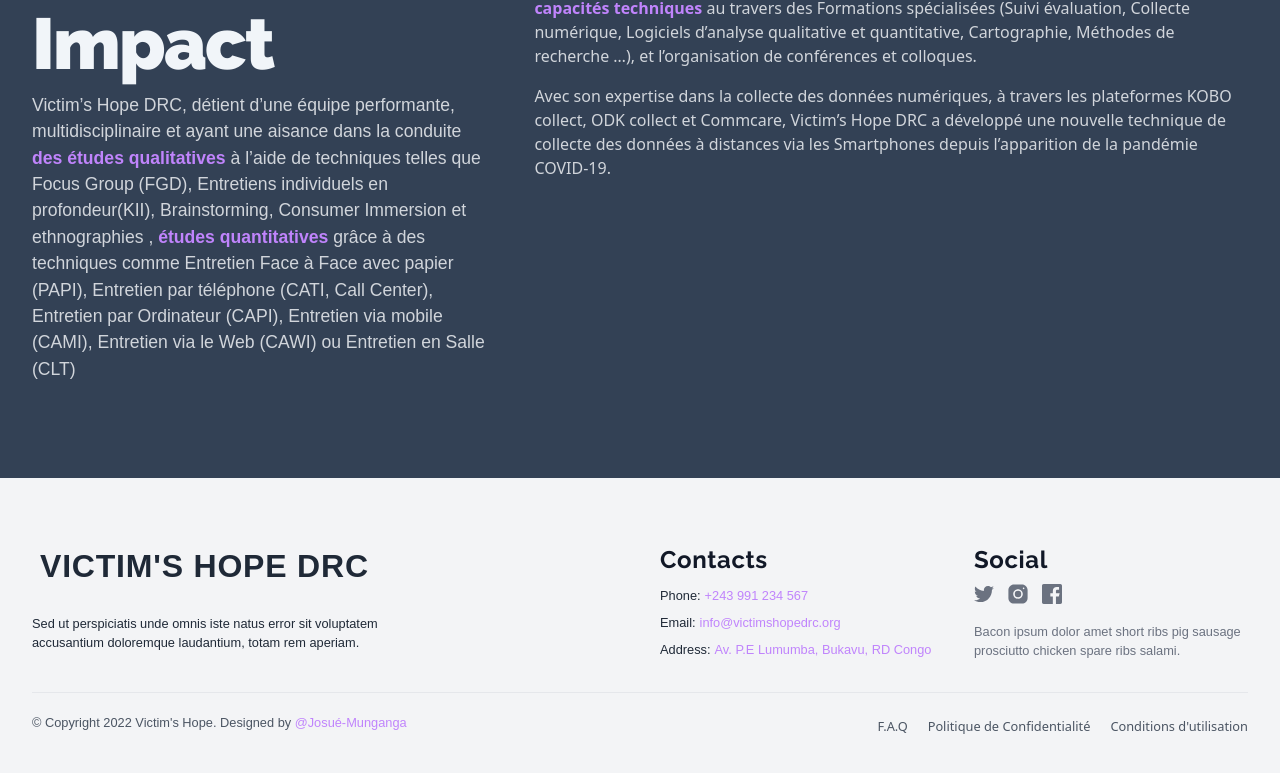
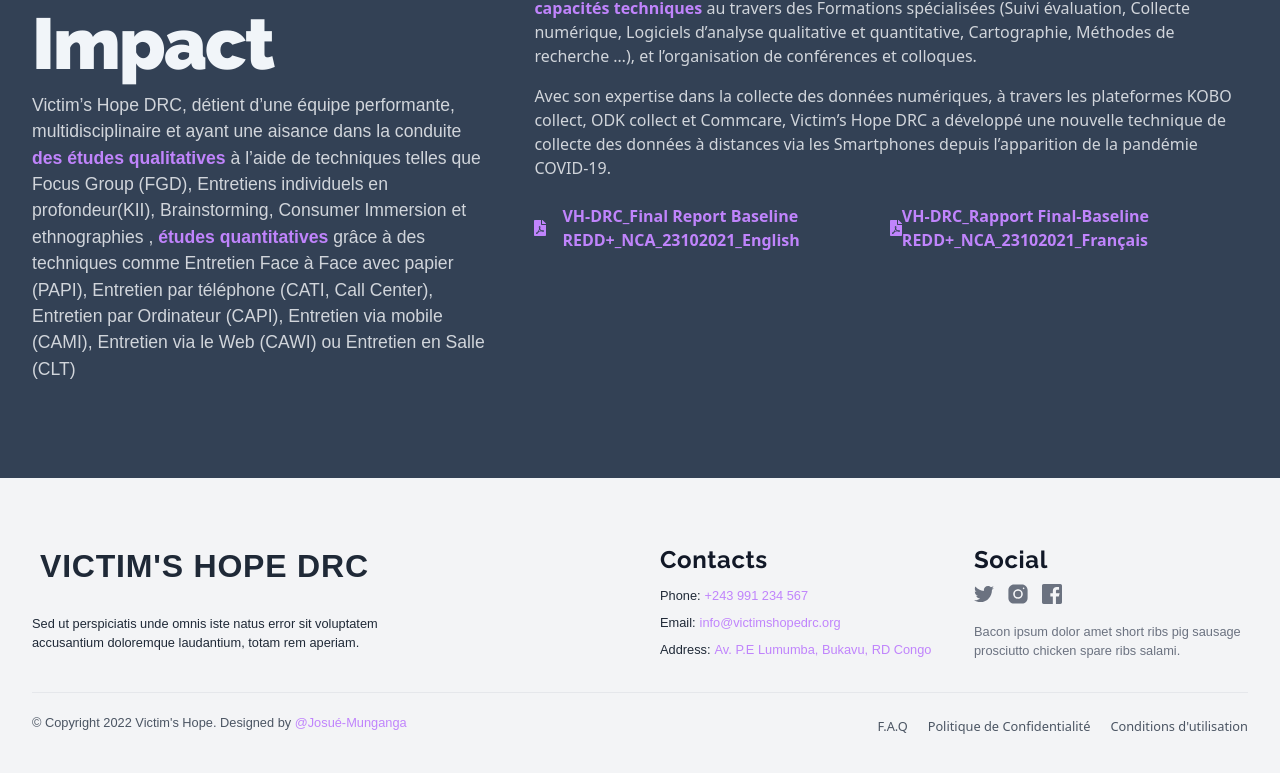
Before and after one commit to josumung999/victimshopedrc, a Next.js app: page /domaines in a window 1280 px wide. Shown: the part 1829-2602 px from the top of the page. Built offline with nearby package versions, Linux system fonts and the light colour scheme; a web font is replaced by a local one.

Commit message:
Added report files to the domain page

```diff
--- a/components/Rsi.jsx
+++ b/components/Rsi.jsx
@@ -1,3 +1,7 @@
+import { faFilePdf } from "@fortawesome/free-solid-svg-icons"
+import { FontAwesomeIcon } from "@fortawesome/react-fontawesome"
+import Link from "next/link"
+
 const Rsi = () => {
   return (
     <div className="bg-slate-700 dark:bg-gray-900">
@@ -60,6 +64,24 @@ const Rsi = () => {
               des données à distances via les Smartphones depuis l’apparition de
               la pandémie COVID-19.
               </p>
+              <div className="flex items-center my-6">
+                <a
+                  className="mr-6 inline-flex items-center font-semibold text-purple-400 transition-colors duration-200 hover:text-purple-700"
+                  href="/reports/report-english.pdf"
+                  target="_blank"
+                  rel="noopener noreferrer"
+                >
+                  <FontAwesomeIcon icon={faFilePdf} className="w-6 h-6 mr-4" /> VH-DRC_Final Report Baseline REDD+_NCA_23102021_English
+                </a>
+                <a
+                  className="mr-6 inline-flex items-center font-semibold text-purple-400 transition-colors duration-200 hover:text-purple-700"
+                  href="/reports/report-french.pdf"
+                  target="_blank"
+                  rel="noopener noreferrer"
+                >
+                  <FontAwesomeIcon icon={faFilePdf} className="w-6 h-6" /> VH-DRC_Rapport Final-Baseline REDD+_NCA_23102021_Français
+                </a>
+              </div>
             </div>
           </div>
         </div>
```
Also changed, not shown: 2 other files (tests, documents, lock files or other folders).
